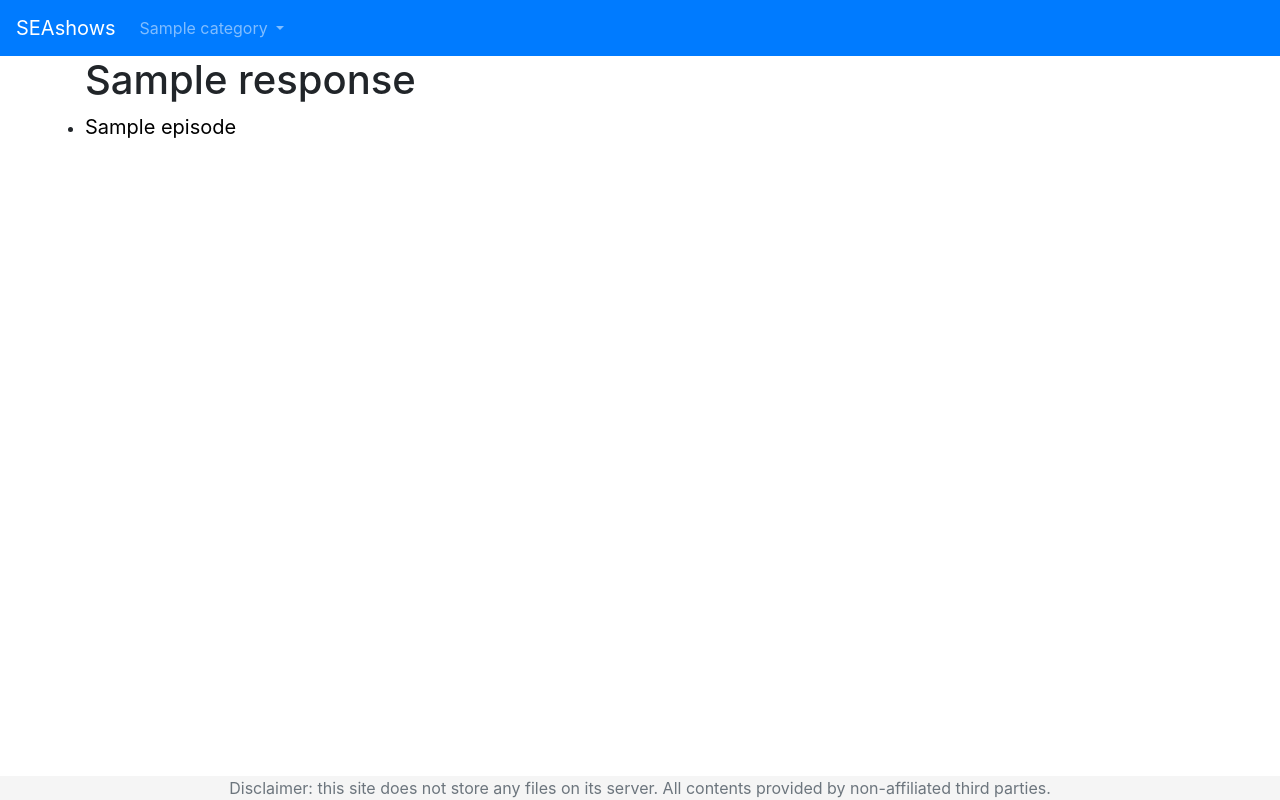
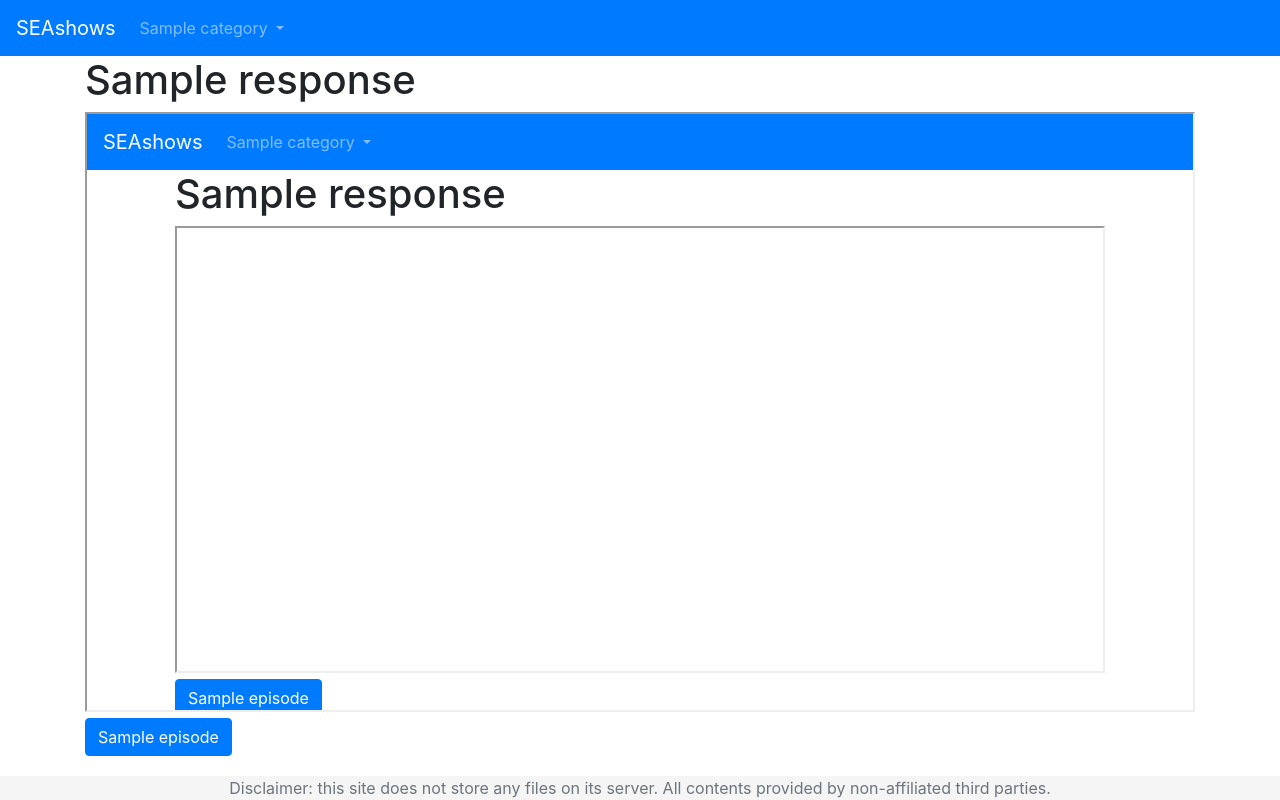
Before and after one commit to cangkevin/asain-show-rss-website-wrapper, a Flask app: template website/templates/core/sources.html in a window 1280 px wide. Run offline with Flask 2, Linux system fonts and the light colour scheme; the template is opened without the code that fills it: most values are stand-ins (such as "Sample title", 1, 10 or a date in 2020); some libraries are stand-ins or nearby versions.

Commit message:
feat: embed video player in the sources page
This change allows users to view the video within the source page itself without having to leave the site itself. Buttons at the bottom indicate the different sources for the video and update the player in-place

closes #38

```diff
--- /dev/null
+++ b/website/static/js/video-player.js
@@ -0,0 +1,20 @@
+var app = new Vue({
+  el: '#player',
+  data: {
+    selected: '',
+    height: '',
+  },
+  beforeMount: function() {
+    var sources = this.$el.getElementsByTagName('button')
+    this.selected = sources[0].attributes['data-source'].value
+    this.height = window.innerHeight * 0.75
+  },
+  methods: {
+    render: function (event) {
+      this.selected = event.target.attributes['data-source'].value
+      var frame = this.$el.firstElementChild.firstElementChild
+      frame.contentWindow.location.replace(this.selected)
+    }
+  },
+  delimiters: ['[[',']]']
+})
--- a/website/templates/base.html
+++ b/website/templates/base.html
@@ -7,6 +7,7 @@
     <link rel="stylesheet" href="{{ url_for('static',filename='css/custom.css') }}">
     <script type="text/javascript" src="{{ url_for('static',filename='js/jquery-3.0.0.min.js') }}" defer></script>
     <script type="text/javascript" src="{{ url_for('static',filename='js/bootstrap.min.js') }}" defer></script>
+    {% block scripts %}{% endblock %}
     <title>{% block title %}{% endblock %}</title>
   </head>
   <body class="h-100">
--- a/website/templates/core/sources.html
+++ b/website/templates/core/sources.html
@@ -1,19 +1,35 @@
 {% extends 'base.html' %}
+
+{% block scripts %}
+  <script type="text/javascript" src="https://cdn.jsdelivr.net/npm/vue/dist/vue.js"></script>
+  <script type="text/javascript" src="{{ url_for('static',filename='js/video-player.js') }}" defer></script>
+{% endblock %}
+
+{% block title %}
+  {{ response.title }}
+{% endblock %}
 
 {% block header %}
 	<h1>{{ response.title }}</h1>
 {% endblock %}
 
 {% block content %}
-  <ul class="list-group list-group-flush">
-  {% for source in response.items %}
-    <li>
-      <a href="{{ source.url }}"
-         class="text-bigger"
-         style="color:black;">
-       {{ source.title }}
-      </a>
-    </li>
-  {% endfor %}
-  </ul>
+  <div id="player">
+    <div id="video-player">
+      <iframe v-bind:src="selected"
+              v-bind:height="height"
+              width="100%"
+              allowfullscreen></iframe>
+    </div>
+
+    {% for source in response.items %}
+      <button type="button"
+              class="btn"
+              v-bind:class="{'btn-primary': selected == '{{ source.url }}'}"
+              v-on:click="render"
+              data-source="{{ source.url }}">
+        {{ source.title }}
+      </button>
+    {% endfor %}
+  </div>
 {% endblock %}
```
